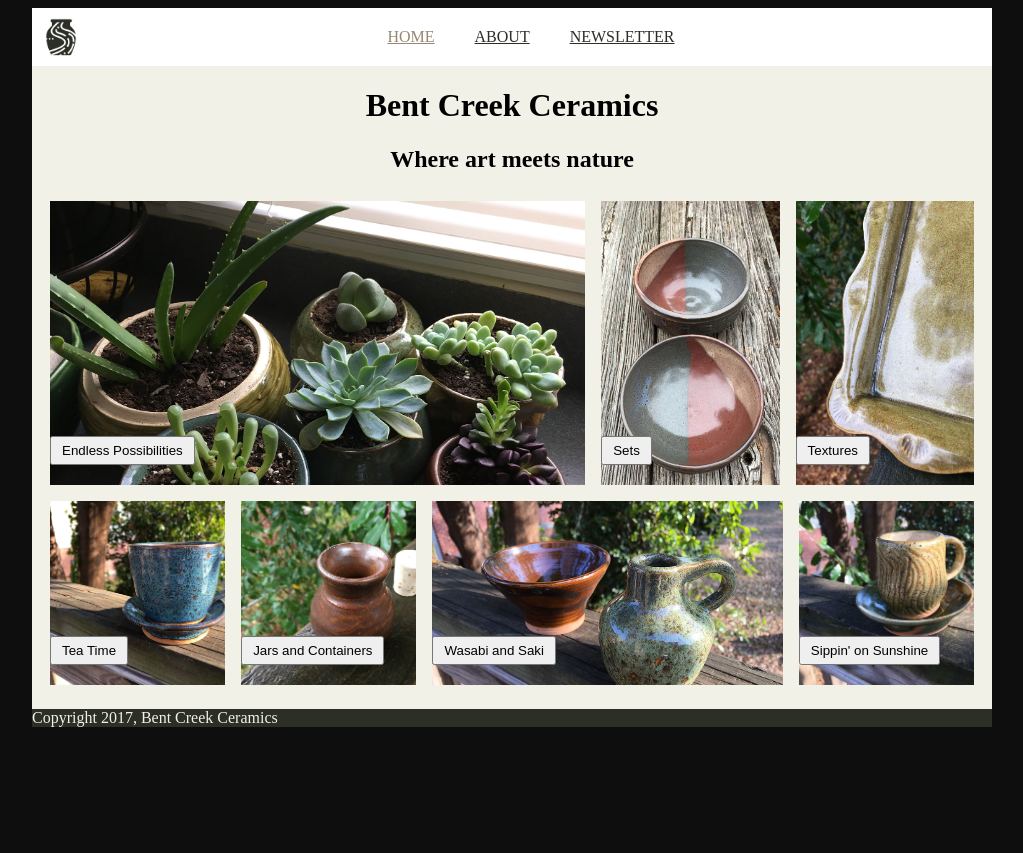
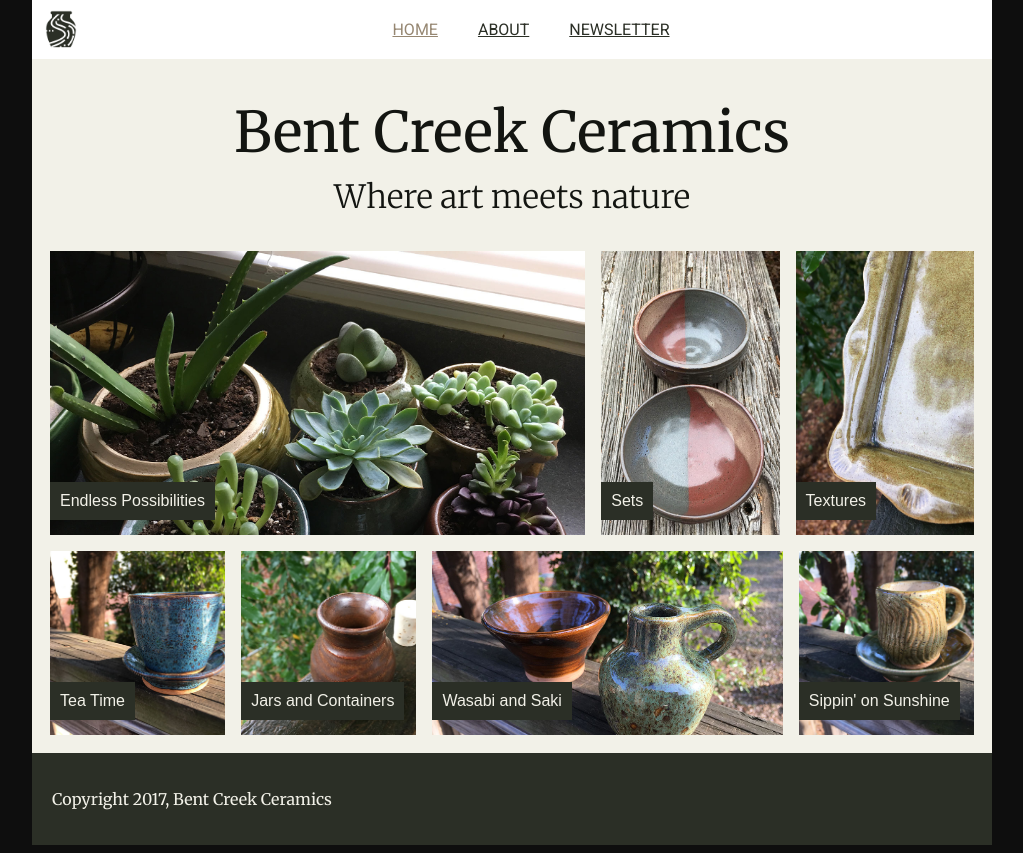
Before and after one commit to austinChappell/week-one-project, a plain HTML site: page index.html in a window 1280 px wide. Shown: the whole page, without its empty margins (128-1151 px from the left). Before the commit the page ends 800 px from the top, so only its background shows below. Drawn offline with Linux system fonts and the light colour scheme.

Commit message:
finish home page

```diff
--- a/style.css
+++ b/style.css
@@ -15,6 +15,9 @@ Input Border Bottom (Focus): #967343*/
 
 body {
   background: #0E0E0E;
+  font-family: 'Merriweather', serif;
+  color: #131511;
+  margin-top: 0;
 }
 
 .container {
@@ -27,6 +30,7 @@ body {
 nav {
   background-color: #FFFFFF;
   padding: 10px;
+  font-family: 'Roboto', sans-serif;
 }
 
 ul {
@@ -68,10 +72,16 @@ main {
 
 h1 {
   text-align: center;
+  font-size: 3.5em;
+  font-weight: 400;
+  margin-bottom: 0;
 }
 
 h2 {
+  margin-top: 10px;
   text-align: center;
+  font-size: 2.0em;
+  font-weight: 300;
 }
 
 .image-gallery {
@@ -134,12 +144,17 @@ h2 {
 }
 
 button {
-  bottom: 20px;
+  bottom: 15px;
   position: absolute;
-  padding: 5px 10px;
+  padding: 10px;
+  background: #2B2F26;
+  color: #F2F1E8;
+  border: none;
+  font-size: 1.0em;
 }
 
 footer {
   background-color: #2B2F26;
   color: #F2F1E8;
+  padding: 20px;
 }
```
